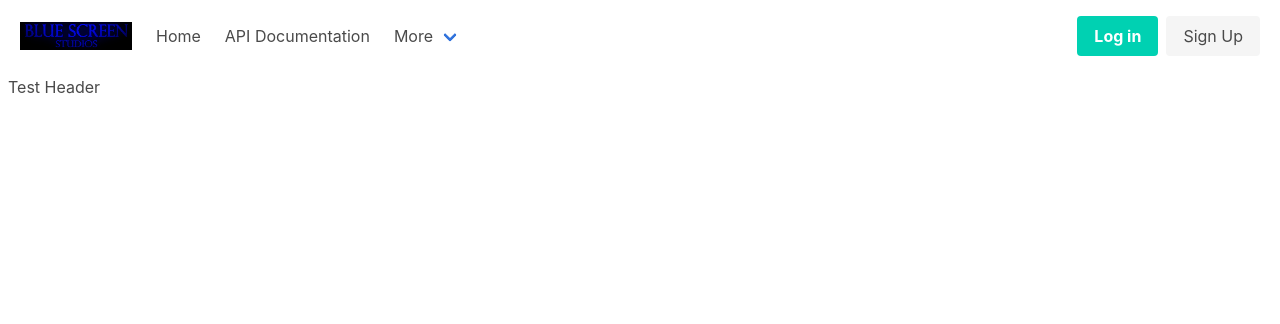
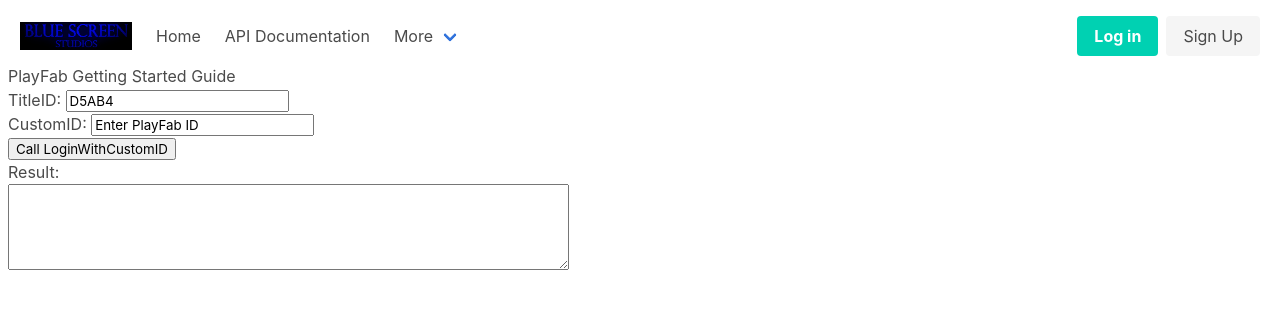
Before and after one commit to IBXCODECAT/Blue-Screen-Bot, a Node project: template src/API/views/home.ejs in a window 1280 px wide. Shown: the top 324 px of the page. Run offline with Node 20 templates, Linux system fonts and the light colour scheme; the template is opened without the code that fills it, so the values that code supplies are empty; some libraries are stand-ins or nearby versions.

Commit message:
Login With Playfab

```diff
--- a/src/API/public/scripts/index.js
+++ b/src/API/public/scripts/index.js
@@ -0,0 +1,24 @@
+function DoExampleLoginWithCustomID(){
+    PlayFab.settings.titleId = document.getElementById("titleId").value;
+    var loginRequest = {
+        // Currently, you need to look up the required and optional keys for this object in the API reference for LoginWithCustomID. See the Request Headers and Request Body.
+        TitleId: PlayFab.settings.titleId,
+        CustomId: document.getElementById("customId").value,
+        CreateAccount: true
+    };
+
+    PlayFabClientSDK.LoginWithCustomID(loginRequest, LoginCallback);
+}
+
+// callback functions take two parameters: result and error
+// see callback functions in JavaScript if unclear
+var LoginCallback = function (result, error) {
+    if (result !== null) {
+        document.getElementById("resultOutput").innerHTML = "Success!";
+    } else if (error !== null) {
+        document.getElementById("resultOutput").innerHTML =
+            "Something went wrong with your API call.\n" +
+            "Here's some debug information:\n" +
+            PlayFab.GenerateErrorReport(error);
+    }
+}
--- a/src/API/views/home.ejs
+++ b/src/API/views/home.ejs
@@ -4,6 +4,11 @@
 
 <%- include('partials/navbars/login_navbar') -%>
 
+PlayFab Getting Started Guide<br />
+    TitleID: <input type="text" id="titleId" value="D5AB4"><br />
+    CustomID: <input type="text" id="customId" value="Enter PlayFab ID"><br />
+    <input type="button" value="Call LoginWithCustomID" onclick="DoExampleLoginWithCustomID()"><br />
+    Result:<br />
+    <textarea id="resultOutput" cols="60" rows="5"></textarea><br />
 
-<h1>Test Header</h1>
 <%- include('partials/footer') -%>
--- a/src/API/views/partials/header.ejs
+++ b/src/API/views/partials/header.ejs
@@ -7,5 +7,8 @@
         <!--<link rel="stylesheet" href="https://cdn.jsdelivr.net/npm/bulma@0.8.1/css/bulma.min.css">-->
         <link rel="stylesheet" href="/stylesheets/styles.css">
 
+        <script type="text/javascript" src="https://download.playfab.com/PlayFabClientApi.js"></script>
+        <script type="text/javascript" src="PlayFabGettingStarted.js"></script>
+
     </head>
     <body>
```
